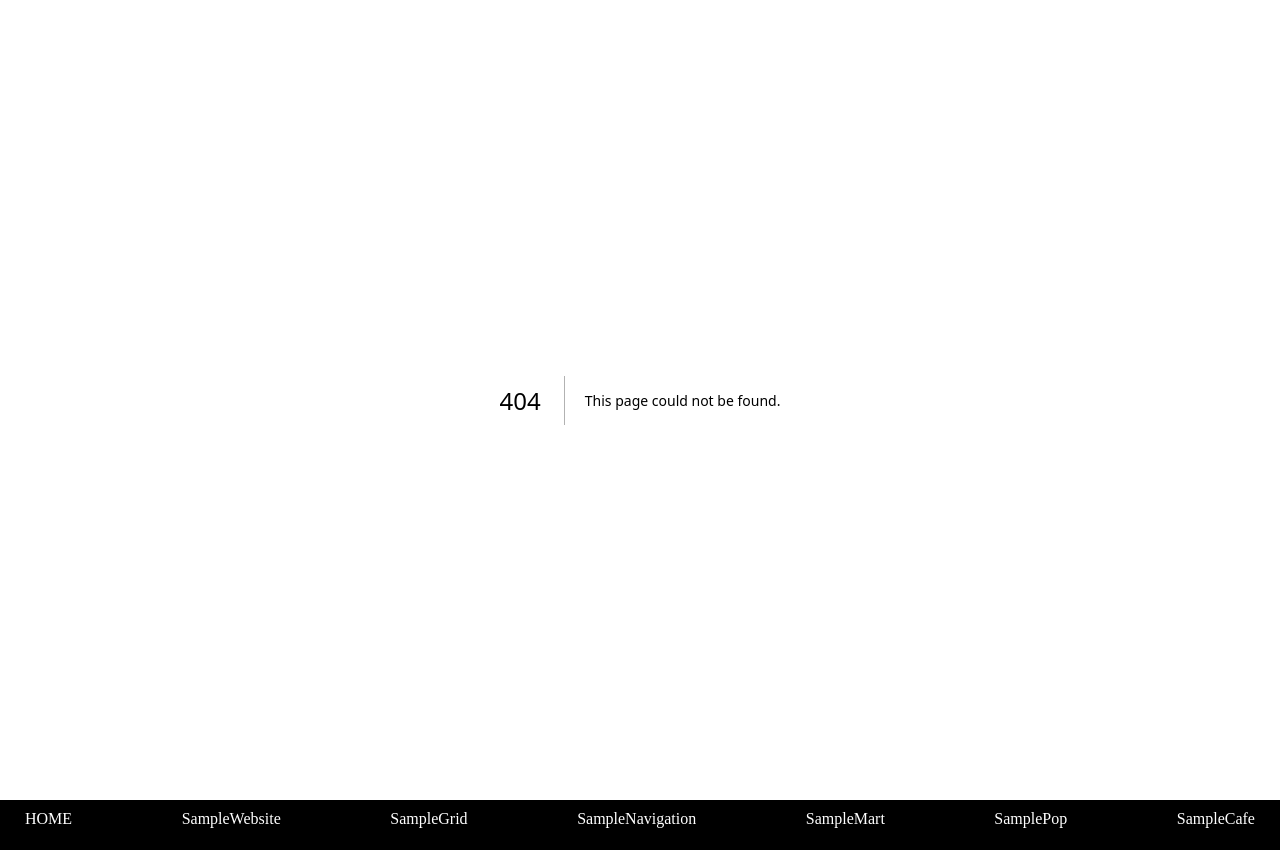
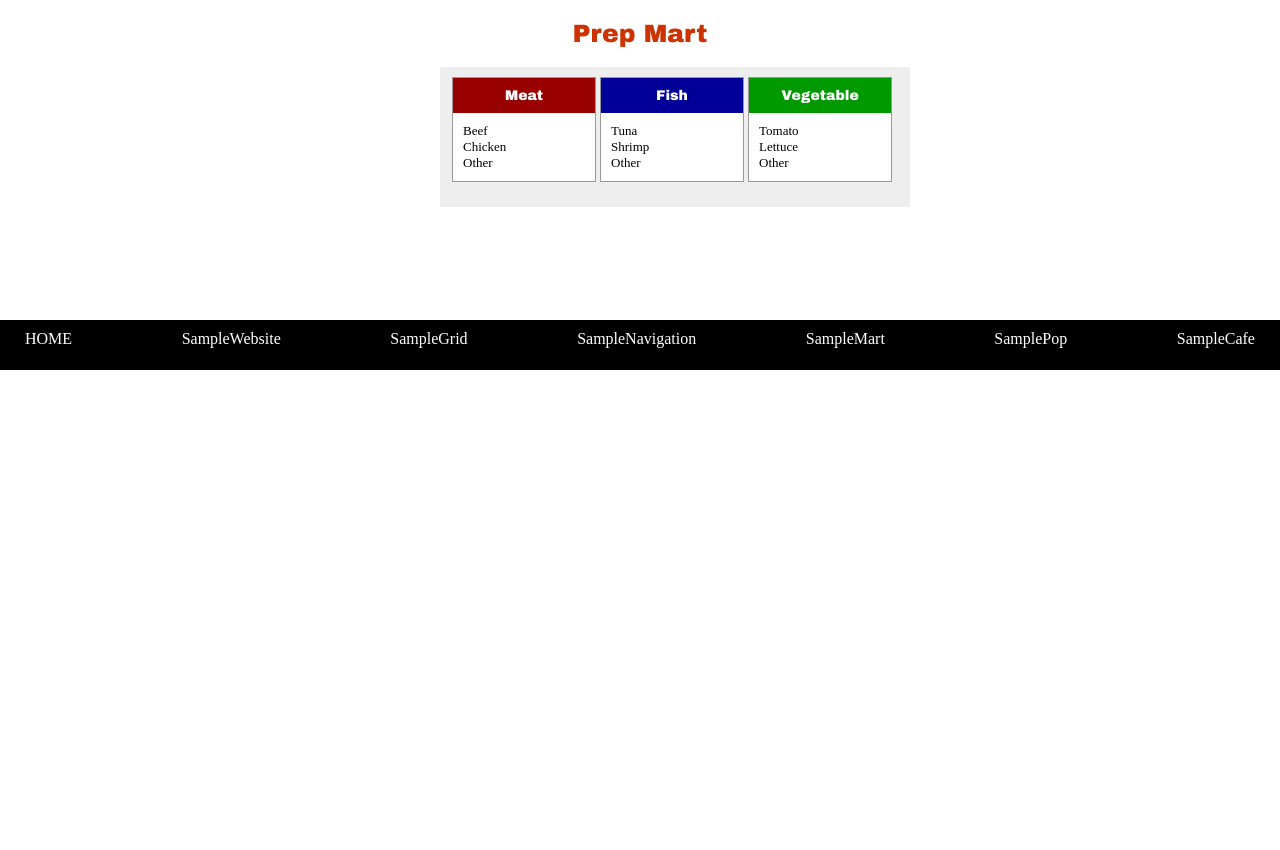
Before and after one commit to itc-s22025/projects2, a Next.js app: page /Sample4/compo/main in a window 1280 px wide. Before the commit this address had no page. After the commit the page ends 800 px from the top, so only its background shows below. Built offline with nearby package versions, Linux system fonts and the light colour scheme.

Commit message:
made compo of Sample4

```diff
--- /dev/null
+++ b/pages/Sample4/compo/fish.js
@@ -0,0 +1,14 @@
+import style from 'pages/Sample4/Sample4.module.css'
+import Menu from 'pages/Sample4/compo/menu'
+
+const Fish = () => {
+	return(
+		<li className={style.li}>
+			<h2 className={style.fish}>Fish</h2>
+				<Menu name1="Tuna" name2="Shrimp" name3="Other" />
+		</li>
+
+	)
+}
+
+export default Fish
--- /dev/null
+++ b/pages/Sample4/compo/main.js
@@ -0,0 +1,19 @@
+import style from 'pages/Sample4/Sample4.module.css'
+import Meat from 'pages/Sample4/compo/meat'
+import Fish from 'pages/Sample4/compo/fish'
+import Vege from 'pages/Sample4/compo/vegetable'
+
+const Main = () =>{
+	return(
+		<div className={style.box}>
+                    <h1 className={style.h1}>Prep Mart</h1>
+                        <ul className={style.col_3}>
+                                <Meat />
+                                <Fish />
+                                <Vege />
+                        </ul>
+                </div>
+	)
+}
+
+export default Main
--- /dev/null
+++ b/pages/Sample4/compo/meat.js
@@ -0,0 +1,13 @@
+import style from 'pages/Sample4/Sample4.module.css'
+import Menu from 'pages/Sample4/compo/menu'
+
+const Meat = () =>{
+	return(
+		<li className={style.li}>
+                                    <h2 className={style.meat}>Meat</h2>
+                                        <Menu name1="Beef" name2="Chicken" name3="Other" />
+                </li>
+	)
+}
+
+export default Meat
--- /dev/null
+++ b/pages/Sample4/compo/menu.js
@@ -0,0 +1,15 @@
+import style from 'pages/Sample4/Sample4.module.css'
+
+const Menu = ({name1, name2, name3}) =>{
+	return(
+		<>
+			<ul className={style.menu}>
+				<li className={style.menuli}>{name1}</li>
+				<li className={style.menuli}>{name2}</li>
+				<li className={style.menuli}>{name3}</li>
+			</ul>
+		</>
+	)
+}
+
+export default Menu
--- /dev/null
+++ b/pages/Sample4/compo/vegetable.js
@@ -0,0 +1,13 @@
+import style from 'pages/Sample4/Sample4.module.css'
+import Menu from 'pages/Sample4/compo/menu'
+
+const Vege = () =>{
+	return(
+		<li className={style.li}>
+			<h2 className={style.vegetable}>Vegetable</h2>
+				<Menu name1="Tomato" name2="Lettuce" name3="Other" />
+		</li>
+	)
+}
+
+export default Vege
```
Also changed, not shown: pages/Sample4/index.js (+3 -31 lines).
